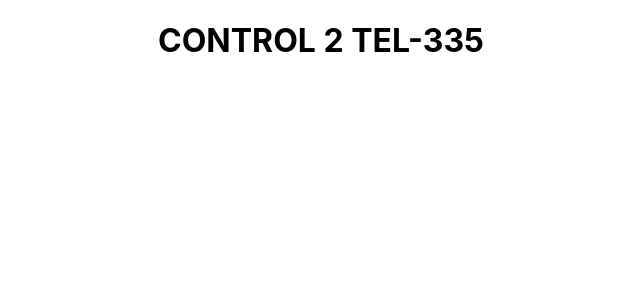
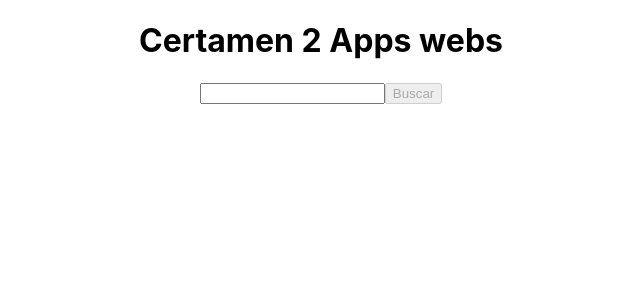
Before and after one commit to tel335/c2-2023, a React (Create React App) app: page / in a window 1280 px wide. Shown: the top 300 px of the page, without its empty margins (319-959 px from the left). Built offline with nearby package versions, Linux system fonts and the light colour scheme.

Commit message:
se agrega caso de uso 1 funcionando

```diff
--- a/src/App.js
+++ b/src/App.js
@@ -1,9 +1,10 @@
-import './App.css';
-
+import "./App.css";
+import BuscadorIP from "./input";
 function App() {
   return (
     <div className="App">
-      <h1>CONTROL 2 TEL-335</h1>
+      <h1>Certamen 2 Apps webs</h1>
+      <BuscadorIP />
     </div>
   );
 }
--- /dev/null
+++ b/src/input.js
@@ -0,0 +1,43 @@
+// BuscadorIP.js
+import React, { useState } from "react";
+import axios from 'axios';
+let gummy = { //objeto creado como reemplazo del axios.get a la api
+    "ip": "161.185.160.93",
+    "city": "New York City",
+    "region": "New York",
+    "country": "US",
+    "loc": "40.7143,-74.0060",
+    "org": "AS22252 The City of New York",
+    "postal": "10004",
+    "timezone": "America/New_York",
+    "readme": "https://ipinfo.io/missingauth"
+};
+
+
+const BuscadorIP = () => {
+  const [ip, setIP] = useState('');
+  const [data, setData] = useState(""); //ahora lo defino como string vacio en vex de null solo pq no funciona la api
+
+  const handleChange = (event) => {
+    setIP(event.target.value);
+  }
+
+  const handleClick = async () => {
+    try {
+      //const response = await axios.get(`https://ipinfo.io/${ip}/geo`);
+      setData(gummy); //acá iría response.data en el parentesis, si funcionara el axios.get
+    } catch (error) {
+      console.error('Error al obtener información de IP:', error);
+    }
+  }
+
+  return (
+    <div>
+      <input type="text" onChange={handleChange} />
+      <button onClick={handleClick} disabled={!ip}>Buscar</button>
+      {data && <pre>{JSON.stringify(data, null, 2)}</pre>}
+    </div>
+  );
+}
+
+export default BuscadorIP;
```
Also changed, not shown: 1 other file (tests, documents, lock files or other folders).
